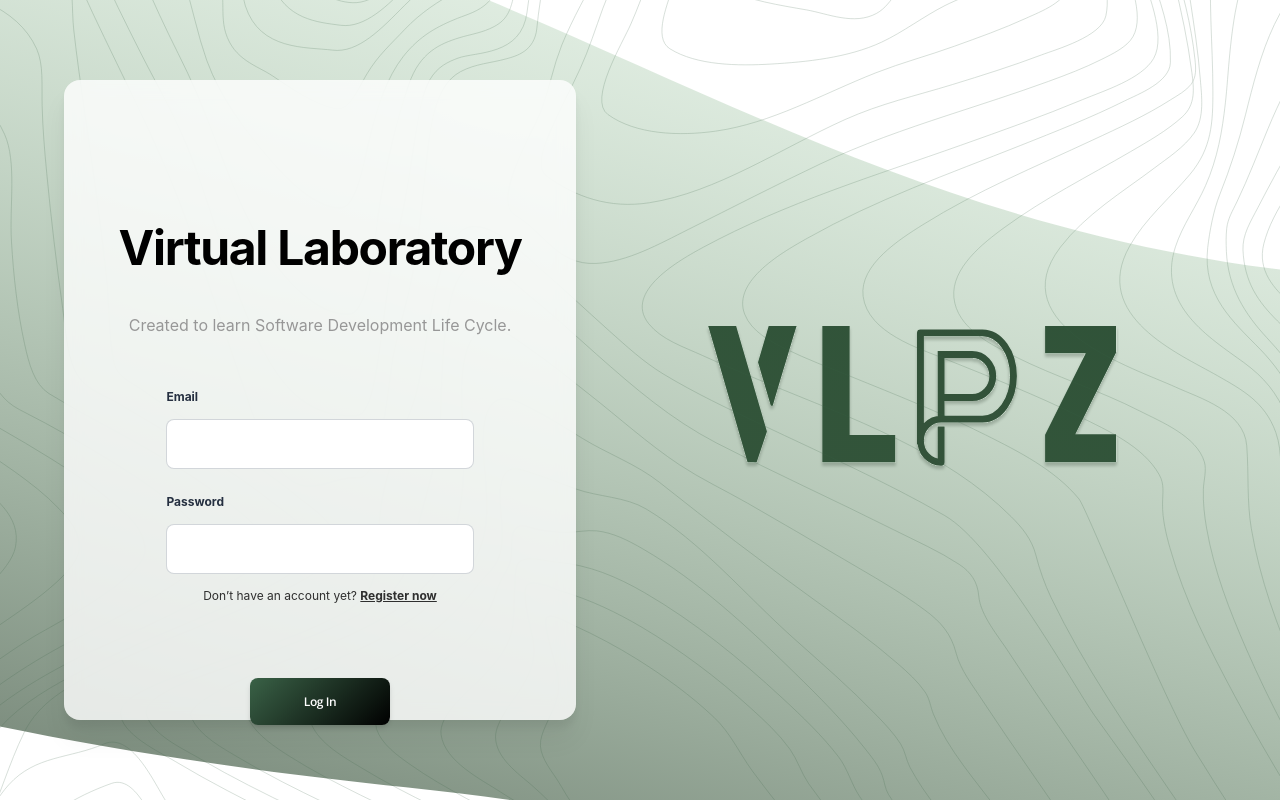
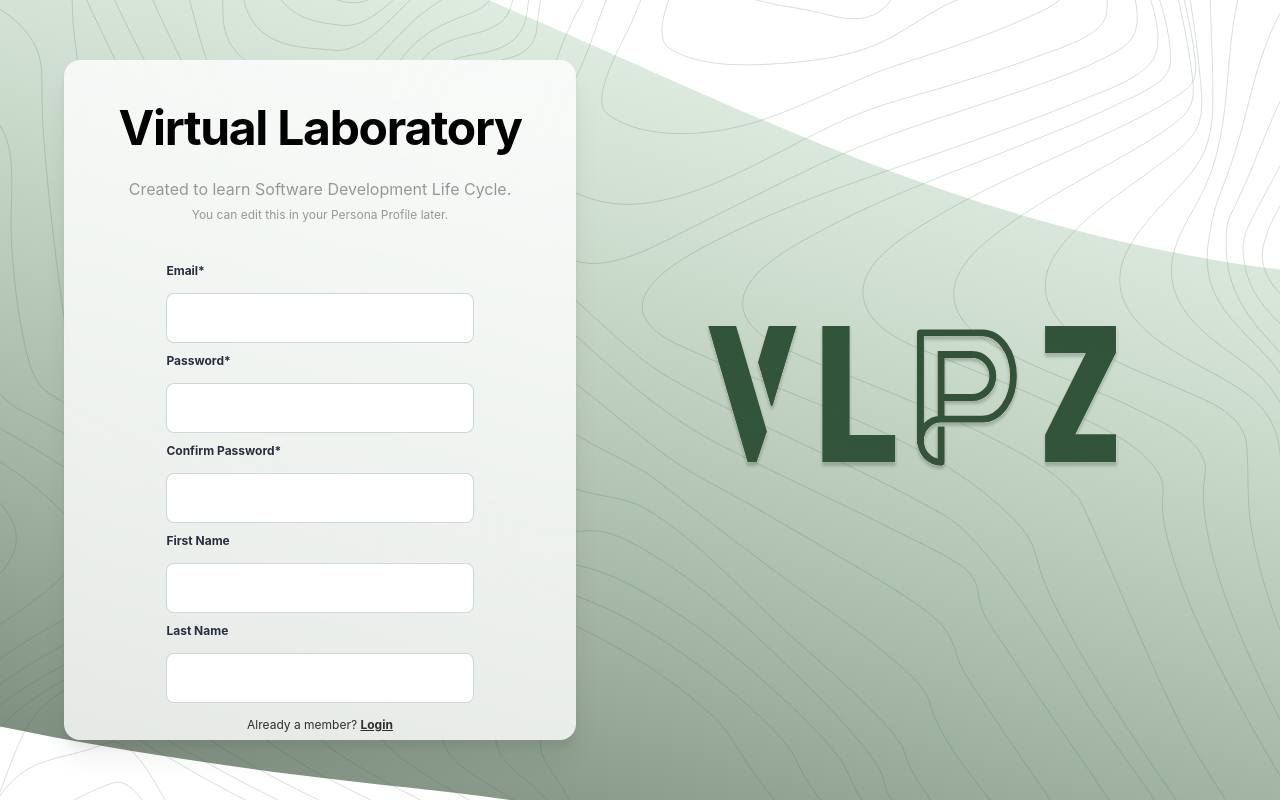
Before and after one commit to livanska/VirtualLaboratory, a React (Create React App) app: page / in a window 1280 px wide. Shown: the top 800 px of the page. Built offline with nearby package versions, Linux system fonts and the light colour scheme.

Commit message:
add sign up component

```diff
--- a/src/App.tsx
+++ b/src/App.tsx
@@ -1,14 +1,14 @@
 import React from "react";
 import "./App.css";
-import SignIn from "./pages/sign-in";
 import background from "./assets/background.svg";
+import SignUp from "./pages/sign-up";
 
 function App() {
   return (
     <div>
       <img src={background} className="background" />
 
-      <SignIn />
+      <SignUp />
     </div>
   );
 }
--- /dev/null
+++ b/src/pages/sign-up/index.tsx
@@ -0,0 +1,53 @@
+import logo from "../../assets/logo.svg";
+import figure from "../../assets/backgroundFigure.svg";
+
+import Button from "../../components/shared/Button";
+import FieldGroup from "../../components/shared/FieldGroup";
+import GlassPanel from "../../components/shared/GlassPanel";
+
+import styles from "./styles.module.scss";
+
+const SignUp = () => {
+  return (
+    <>
+      <img src={figure} className={styles.figure} />
+
+      <div className={styles.signUp}>
+        <GlassPanel className={styles.signUpBody}>
+          <p className={styles.title}>Virtual Laboratory</p>
+          <p className={styles.subtitle}>
+            Created to learn Software Development Life Cycle.
+          </p>
+          <p className={styles.editLater}>
+            You can edit this in your Persona Profile later.
+          </p>
+
+          <div className={styles.signUpForm}>
+            <div className={styles.signUpInputs}>
+              <FieldGroup title="Email*" />
+              <FieldGroup title="Password*" />
+              <FieldGroup title="Confirm Password*" />
+              <FieldGroup title="First Name" />
+              <FieldGroup title="Last Name" />
+            </div>
+
+            <p className={styles.loginText}>
+              Already a member?{" "}
+              <a className={styles.loginLink} href="#">
+                Login
+              </a>
+            </p>
+
+            <Button buttonstyle="primary" className={styles.signUpButton}>
+              Register
+            </Button>
+          </div>
+        </GlassPanel>
+
+        <img src={logo} className={styles.logo} />
+      </div>
+    </>
+  );
+};
+
+export default SignUp;
--- /dev/null
+++ b/src/pages/sign-up/styles.module.scss
@@ -0,0 +1,98 @@
+.signUp {
+  width: 100vw;
+  height: 100vh;
+  display: flex;
+  align-items: center;
+  justify-content: center;
+}
+
+.figure {
+  position: absolute;
+  z-index: 0;
+}
+
+.signUpBody {
+  width: 40%;
+  height: 80%;
+
+  display: flex;
+  flex-direction: column;
+  align-items: center;
+
+  overflow-y: auto;
+
+  padding: 20px 0;
+}
+
+.signUpForm {
+  margin-top: 30px;
+  width: 60%;
+  display: flex;
+  flex-direction: column;
+  align-items: center;
+}
+
+.signUpInputs {
+  display: flex;
+  flex-direction: column;
+  row-gap: 5px;
+
+  width: 100%;
+}
+
+.title {
+  font-style: normal;
+  font-weight: bold;
+  font-size: 48px;
+  line-height: 0px;
+
+  display: flex;
+  align-items: center;
+  text-align: center;
+  letter-spacing: -0.02666em;
+}
+
+.subtitle {
+  margin: 0;
+  font-style: normal;
+  font-weight: normal;
+  font-size: 16px;
+  line-height: 26px;
+
+  display: flex;
+  align-items: center;
+  text-align: center;
+
+  color: #979797;
+}
+
+.editLater {
+  margin: 0;
+  font-style: normal;
+  font-weight: normal;
+  font-size: 12px;
+  line-height: 26px;
+
+  display: flex;
+  align-items: center;
+  text-align: center;
+
+  color: #979797;
+}
+
+.loginText {
+  font-style: normal;
+  font-weight: normal;
+  font-size: 12px;
+  line-height: 20px;
+
+  color: #2f2f2f;
+  .loginLink {
+    font-weight: bold;
+    color: #2f2f2f;
+  }
+}
+
+.logo {
+  width: 50%;
+}
```
